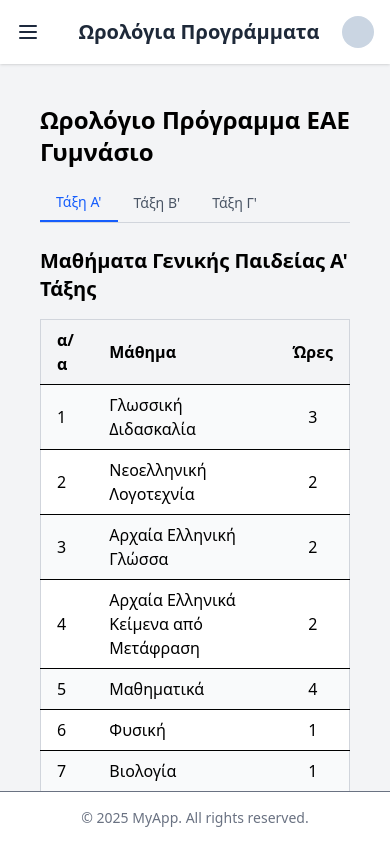
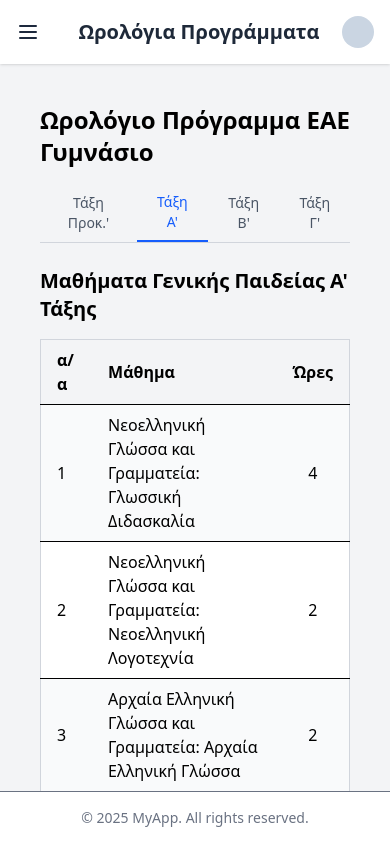
Before and after one commit to tbousiou/greek-schools-timetable, a React (Vite) app: page /greek-schools-timetable/eae-gymnasio in a window 390 px wide. Built offline with nearby package versions, Linux system fonts and the light colour scheme.

Commit message:
Gymnasio data, refactor lykeio

```diff
--- a/src/pages/EaeGimnasio.jsx
+++ b/src/pages/EaeGimnasio.jsx
@@ -3,13 +3,26 @@ import ClassTable from '../components/ClassTable';
 import TabNavigation from '../components/TabNavigation';
 
 const eaeGimnasioData = {
+  preliminary: {
+    subjects: {
+      core: [
+        { name: "Νεοελληνική Γλώσσα και Γραμματεία", hours: 15 },
+        { name: "Μαθηματικά", hours: 5 },
+        { name: "Νοηματική Γλώσσα για κωφούς και βαρήκοους ή εναλλακτικές μορφές επικοινωνίας για τους κινητικά ανάπηρους μαθητές μέσω Η/Υ ", hours: 4 },
+        { name: "Φυσική Αγωγή", hours: 2 },
+        { name: "Καλλιτεχνική Παιδεία (Καλλιτεχνικά ή Μουσική ή θεατρική Παιδεία) ", hours: 2 },
+        { name: "Υποστηρικτικές", hours: 4 },
+        { name: "Εργαστήριο Δεξιοτήτων", hours: 1 }
+      ]
+    }
+  },
   classA: {
     subjects: {
       core: [
-        { name: "Γλωσσική Διδασκαλία", hours: 3 },
-        { name: "Νεοελληνική Λογοτεχνία", hours: 2 },
-        { name: "Αρχαία Ελληνική Γλώσσα", hours: 2 },
-        { name: "Αρχαία Ελληνικά Κείμενα από Μετάφραση", hours: 2 },
+        { name: "Νεοελληνική Γλώσσα και Γραμματεία: Γλωσσική Διδασκαλία", hours: 4 },
+        { name: "Νεοελληνική Γλώσσα και Γραμματεία: Νεοελληνική Λογοτεχνία", hours: 2 },
+        { name: "Αρχαία Ελληνική Γλώσσα και Γραμματεία: Αρχαία Ελληνική Γλώσσα", hours: 2 },
+        { name: "Αρχαία Ελληνική Γλώσσα και Γραμματεία: Αρχαία Ελληνικά Κείμενα από Μετάφραση", hours: 2 },
         { name: "Μαθηματικά", hours: 4 },
         { name: "Φυσική", hours: 1 },
         { name: "Βιολογία", hours: 1 },
@@ -17,8 +30,7 @@ const eaeGimnasioData = {
         { name: "Ιστορία", hours: 2 },
         { name: "Θρησκευτικά", hours: 2 },
         { name: "Αγγλικά", hours: 2 },
-        { name: "2η Ξένη Γλώσσα*", hours: 2 },
-        { name: "Οικιακή Οικονομία", hours: 1 },
+        { name: "Οικιακή Οικονομία", hours: 2 },
         { name: "Φυσική Αγωγή", hours: 2 },
         { name: "Τεχνολογία", hours: 1 },
         { name: "Πληροφορική", hours: 2 },
@@ -28,14 +40,13 @@ const eaeGimnasioData = {
       ]
     }
   },
-
   classB: {
     subjects: {
       core: [
-        { name: "Γλωσσική Διδασκαλία", hours: 2 },
-        { name: "Νεοελληνική Λογοτεχνία", hours: 2 },
-        { name: "Αρχαία Ελληνική Γλώσσα", hours: 2 },
-        { name: "Αρχαία Ελληνικά Κείμενα από Μετάφραση", hours: 2 },
+        { name: "Νεοελληνική Γλώσσα και Γραμματεία: Γλωσσική Διδασκαλία", hours: 4 },
+        { name: "Νεοελληνική Γλώσσα και Γραμματεία: Νεοελληνική Λογοτεχνία", hours: 2 },
+        { name: "Αρχαία Ελληνική Γλώσσα και Γραμματεία: Αρχαία Ελληνική Γλώσσα", hours: 2 },
+        { name: "Αρχαία Ελληνική Γλώσσα και Γραμματεία: Αρχαία Ελληνικά Κείμενα από Μετάφραση", hours: 2 },
         { name: "Μαθηματικά", hours: 4 },
         { name: "Φυσική", hours: 2 },
         { name: "Χημεία", hours: 1 },
@@ -44,23 +55,22 @@ const eaeGimnasioData = {
         { name: "Ιστορία", hours: 2 },
         { name: "Θρησκευτικά", hours: 2 },
         { name: "Αγγλικά", hours: 2 },
-        { name: "2η Ξένη Γλώσσα*", hours: 2 },
         { name: "Φυσική Αγωγή", hours: 2 },
-        { name: "Τεχνολογία", hours: 1 },
-        { name: "Πληροφορική", hours: 1 },
-        { name: "Μουσική", hours: 1 },
-        { name: "Καλλιτεχνικά", hours: 1 },
-        { name: "Εργαστήριο Δεξιοτήτων", hours: 1 }
+        { name: "Τεχνολογία και Πληροφορική: Τεχνολογία", hours: 1 },
+        { name: "Τεχνολογία και Πληροφορική: Πληροφορική", hours: 1 },
+        { name: "Πολιτισμός και Δραστηριότητες: Μουσική", hours: 1 },
+        { name: "Πολιτισμός και Δραστηριότητες: Καλλιτεχνικά", hours: 1 },
+        { name: "Πολιτισμός και Δραστηριότητες: Εργαστήριο Δεξιοτήτων", hours: 1 }
       ]
     }
   },
   classC: {
     subjects: {
       core: [
-        { name: "Γλωσσική Διδασκαλία", hours: 2 },
-        { name: "Νεοελληνική Λογοτεχνία", hours: 2 },
-        { name: "Αρχαία Ελληνική Γλώσσα", hours: 2 },
-        { name: "Αρχαία Ελληνικά Κείμενα από Μετάφραση", hours: 2 },
+        { name: "Νεοελληνική Γλώσσα και Γραμματεία: Γλωσσική Διδασκαλία", hours: 4 },
+        { name: "Νεοελληνική Γλώσσα και Γραμματεία: Νεοελληνική Λογοτεχνία", hours: 2 },
+        { name: "Αρχαία Ελληνική Γλώσσα και Γραμματεία: Αρχαία Ελληνική Γλώσσα", hours: 2 },
+        { name: "Αρχαία Ελληνική Γλώσσα και Γραμματεία: Αρχαία Ελληνικά Κείμενα από Μετάφραση", hours: 2 },
         { name: "Μαθηματικά", hours: 4 },
         { name: "Φυσική", hours: 2 },
         { name: "Χημεία", hours: 1 },
@@ -68,14 +78,13 @@ const eaeGimnasioData = {
         { name: "Ιστορία", hours: 2 },
         { name: "Θρησκευτικά", hours: 2 },
         { name: "Αγγλικά", hours: 2 },
-        { name: "2η Ξένη Γλώσσα*", hours: 2 },
         { name: "Κοινωνική και Πολιτική Αγωγή", hours: 3 },
         { name: "Φυσική Αγωγή", hours: 2 },
-        { name: "Τεχνολογία", hours: 1 },
-        { name: "Πληροφορική", hours: 1 },
-        { name: "Μουσική", hours: 1 },
-        { name: "Καλλιτεχνικά", hours: 1 },
-        { name: "Εργαστήριο Δεξιοτήτων", hours: 1 }
+        { name: "Τεχνολογία και Πληροφορική: Τεχνολογία", hours: 1 },
+        { name: "Τεχνολογία και Πληροφορική: Πληροφορική", hours: 1 },
+        { name: "Πολιτισμός και Δραστηριότητες: Μουσική", hours: 1 },
+        { name: "Πολιτισμός και Δραστηριότητες: Καλλιτεχνικά", hours: 1 },
+        { name: "Πολιτισμός και Δραστηριότητες: Εργαστήριο Δεξιοτήτων", hours: 1 }
       ]
     }
   },
@@ -87,6 +96,7 @@ export default function EAEGimnasio() {
 
   // Define tabs as data
   const tabs = [
+    { id: 'Pre', label: 'Τάξη Προκ.\'' },
     { id: 'A', label: 'Τάξη Α\'' },
     { id: 'B', label: 'Τάξη Β\'' },
     { id: 'C', label: 'Τάξη Γ\'' }
@@ -104,15 +114,24 @@ export default function EAEGimnasio() {
       />
 
       {/* Content based on active tab */}
+
+      {activeTab === 'Pre' && (
+        <section>
+          <h2 className="text-xl font-semibold mb-4">Μαθήματα Προκαταρκτικής Τάξης</h2>
+          <div className="overflow-x-auto mb-4">
+            <ClassTable data={eaeGimnasioData.preliminary.subjects.core} />
+          </div>
+
+        </section>
+      )}
+
       {activeTab === 'A' && (
         <section>
           <h2 className="text-xl font-semibold mb-4">Μαθήματα Γενικής Παιδείας Α' Τάξης</h2>
           <div className="overflow-x-auto mb-4">
             <ClassTable data={eaeGimnasioData.classA.subjects.core} />
           </div>
-          <p className="text-sm text-gray-600">
-            * Η 2η ξένη γλώσσα επιλέγεται μεταξύ Γαλλικών, Γερμανικών και Ιταλικών.
-          </p>
+
         </section>
       )}
 
@@ -122,9 +141,7 @@ export default function EAEGimnasio() {
           <div className="overflow-x-auto mb-4">
             <ClassTable data={eaeGimnasioData.classB.subjects.core} />
           </div>
-          <p className="text-sm text-gray-600">
-            * Η 2η ξένη γλώσσα επιλέγεται μεταξύ Γαλλικών, Γερμανικών και Ιταλικών.
-          </p>
+
         </section>
       )}
 
@@ -134,9 +151,7 @@ export default function EAEGimnasio() {
           <div className="overflow-x-auto mb-4">
             <ClassTable data={eaeGimnasioData.classC.subjects.core} />
           </div>
-          <p className="text-sm text-gray-600">
-            * Η 2η ξένη γλώσσα επιλέγεται μεταξύ Γαλλικών, Γερμανικών και Ιταλικών.
-          </p>
+
         </section>
       )}
     </div>
--- a/src/pages/EneegylGimnasio.jsx
+++ b/src/pages/EneegylGimnasio.jsx
@@ -6,25 +6,26 @@ const eneegylGimnasioData = {
   classA: {
     subjects: {
       core: [
-        { name: "Γλωσσική Διδασκαλία", hours: 3 },
-        { name: "Νεοελληνική Λογοτεχνία", hours: 2 },
-        { name: "Αρχαία Ελληνική Γλώσσα", hours: 2 },
+        { name: "Νεοελληνική Γλώσσα και Γραμματεία: Γλωσσική Διδασκαλία", hours: 3 },
+        { name: "Νεοελληνική Γλώσσα και Γραμματεία: Νεοελληνική Λογοτεχνία", hours: 2 },
         { name: "Αρχαία Ελληνικά Κείμενα από Μετάφραση", hours: 2 },
-        { name: "Μαθηματικά", hours: 4 },
+        { name: "Μαθηματικά: Άλγεβρα", hours: 2 },
+        { name: "Μαθηματικά: Γεωμετρία", hours: 1 },
         { name: "Φυσική", hours: 1 },
         { name: "Βιολογία", hours: 1 },
         { name: "Γεωλογία - Γεωγραφία", hours: 1 },
         { name: "Ιστορία", hours: 2 },
         { name: "Θρησκευτικά", hours: 2 },
-        { name: "Αγγλικά", hours: 2 },
-        { name: "2η Ξένη Γλώσσα*", hours: 2 },
-        { name: "Οικιακή Οικονομία", hours: 1 },
+        { name: "Αγγλικά", hours: 1 },
+        { name: "Οικιακή Οικονομία", hours: 2 },
         { name: "Φυσική Αγωγή", hours: 2 },
-        { name: "Τεχνολογία", hours: 1 },
-        { name: "Πληροφορική", hours: 2 },
-        { name: "Μουσική", hours: 1 },
-        { name: "Καλλιτεχνικά", hours: 1 },
-        { name: "Εργαστήριο Δεξιοτήτων", hours: 1 }
+        { name: "Τεχνολογία και Πληροφορική: Τεχνολογία", hours: 1 },
+        { name: "Τεχνολογία και Πληροφορική: Πληροφορική", hours: 1 },
+        { name: "Πολιτισμός και Δραστηριότητες: Μουσική/Θεατρική Αγωγή/", hours: 1 },
+        { name: "Πολιτισμός και Δραστηριότητες: Καλλιτεχνικά", hours: 1 },
+        { name: "Σχολικός Επαγγελματικός Προσανατολισμός", hours: 2 },
+        { name: "Ζώνη Δημιουργικών Δραστηριοτήτων", hours: 2 },
+        { name: "Εργαστήριο Δεξιοτήτων", hours: 1 },
       ]
     }
   },
@@ -32,53 +33,80 @@ const eneegylGimnasioData = {
   classB: {
     subjects: {
       core: [
-        { name: "Γλωσσική Διδασκαλία", hours: 2 },
-        { name: "Νεοελληνική Λογοτεχνία", hours: 2 },
-        { name: "Αρχαία Ελληνική Γλώσσα", hours: 2 },
+       { name: "Νεοελληνική Γλώσσα και Γραμματεία: Γλωσσική Διδασκαλία", hours: 2 },
+        { name: "Νεοελληνική Γλώσσα και Γραμματεία: Νεοελληνική Λογοτεχνία", hours: 1 },
         { name: "Αρχαία Ελληνικά Κείμενα από Μετάφραση", hours: 2 },
-        { name: "Μαθηματικά", hours: 4 },
-        { name: "Φυσική", hours: 2 },
+        { name: "Μαθηματικά: Άλγεβρα", hours: 2 },
+        { name: "Μαθηματικά: Γεωμετρία", hours: 1 },
+        { name: "Φυσική", hours: 1 },
         { name: "Χημεία", hours: 1 },
         { name: "Βιολογία", hours: 1 },
-        { name: "Γεωλογία - Γεωγραφία", hours: 2 },
+        { name: "Γεωλογία - Γεωγραφία", hours: 1 },
         { name: "Ιστορία", hours: 2 },
         { name: "Θρησκευτικά", hours: 2 },
-        { name: "Αγγλικά", hours: 2 },
-        { name: "2η Ξένη Γλώσσα*", hours: 2 },
+        { name: "Αγγλικά", hours: 1 },
         { name: "Φυσική Αγωγή", hours: 2 },
-        { name: "Τεχνολογία", hours: 1 },
-        { name: "Πληροφορική", hours: 1 },
-        { name: "Μουσική", hours: 1 },
-        { name: "Καλλιτεχνικά", hours: 1 },
-        { name: "Εργαστήριο Δεξιοτήτων", hours: 1 }
+        { name: "Τεχνολογία και Πληροφορική: Τεχνολογία", hours: 2 },
+        { name: "Τεχνολογία και Πληροφορική: Πληροφορική", hours: 2 },
+        { name: "Πολιτισμός και Δραστηριότητες: Μουσική/Θεατρική Αγωγή/", hours: 1 },
+        { name: "Πολιτισμός και Δραστηριότητες: Καλλιτεχνικά", hours: 1 },
+        { name: "Σχολικός Επαγγελματικός Προσανατολισμός", hours: 3 },
+        { name: "Ζώνη Δημιουργικών Δραστηριοτήτων", hours: 2 },
+        { name: "Εργαστήριο Δεξιοτήτων", hours: 1 },
       ]
     }
   },
   classC: {
     subjects: {
       core: [
-        { name: "Γλωσσική Διδασκαλία", hours: 2 },
-        { name: "Νεοελληνική Λογοτεχνία", hours: 2 },
-        { name: "Αρχαία Ελληνική Γλώσσα", hours: 2 },
+        { name: "Νεοελληνική Γλώσσα και Γραμματεία: Γλωσσική Διδασκαλία", hours: 2 },
+        { name: "Νεοελληνική Γλώσσα και Γραμματεία: Νεοελληνική Λογοτεχνία", hours: 1 },
         { name: "Αρχαία Ελληνικά Κείμενα από Μετάφραση", hours: 2 },
-        { name: "Μαθηματικά", hours: 4 },
+        { name: "Μαθηματικά: Άλγεβρα", hours: 2 },
+        { name: "Μαθηματικά: Γεωμετρία", hours: 1 },
         { name: "Φυσική", hours: 2 },
-        { name: "Χημεία", hours: 1 },
-        { name: "Βιολογία", hours: 1 },
-        { name: "Ιστορία", hours: 2 },
-        { name: "Θρησκευτικά", hours: 2 },
-        { name: "Αγγλικά", hours: 2 },
-        { name: "2η Ξένη Γλώσσα*", hours: 2 },
-        { name: "Κοινωνική και Πολιτική Αγωγή", hours: 3 },
+        { name: "Γεωλογία - Γεωγραφία", hours: 1 },
+        { name: "Ιστορία", hours: 1 },
+        { name: "Θρησκευτικά", hours: 1 },
+        { name: "Αγγλικά", hours: 1 },
+        { name: "Κοινωνική και Πολιτική Αγωγή", hours: 1 },
         { name: "Φυσική Αγωγή", hours: 2 },
-        { name: "Τεχνολογία", hours: 1 },
-        { name: "Πληροφορική", hours: 1 },
-        { name: "Μουσική", hours: 1 },
-        { name: "Καλλιτεχνικά", hours: 1 },
-        { name: "Εργαστήριο Δεξιοτήτων", hours: 1 }
+        { name: "Τεχνολογία και Πληροφορική: Τεχνολογία", hours: 2 },
+        { name: "Τεχνολογία και Πληροφορική: Πληροφορική", hours: 2 },
+        { name: "Πολιτισμός και Δραστηριότητες: Μουσική/Θεατρική Αγωγή/", hours: 1 },
+        { name: "Πολιτισμός και Δραστηριότητες: Καλλιτεχνικά", hours: 1 },
+        { name: "Σχολικός Επαγγελματικός Προσανατολισμός", hours: 5 },
+        { name: "Ζώνη Δημιουργικών Δραστηριοτήτων", hours: 2 },
+        { name: "Εργαστήριο Δεξιοτήτων", hours: 1 },
       ]
     }
   },
+  classD: {
+    subjects: {
+      core: [
+        { name: "Νεοελληνική Γλώσσα και Γραμματεία: Γλωσσική Διδασκαλία", hours: 2 },
+        { name: "Νεοελληνική Γλώσσα και Γραμματεία: Νεοελληνική Λογοτεχνία", hours: 1 },
+        { name: "Αρχαία Ελληνικά Κείμενα από Μετάφραση", hours: 2 },
+        { name: "Μαθηματικά: Άλγεβρα", hours: 2 },
+        { name: "Μαθηματικά: Γεωμετρία", hours: 1 },
+        { name: "Φυσική", hours: 1 },
+        { name: "Χημεία", hours: 1 },
+        { name: "Βιολογία", hours: 1 },
+        { name: "Ιστορία", hours: 1 },
+        { name: "Θρησκευτικά", hours: 1 },
+        { name: "Αγγλικά", hours: 1 },
+        { name: "Φυσική Αγωγή", hours: 2 },
+        { name: "Κοινωνική και Πολιτική Αγωγή", hours: 2 },
+        { name: "Τεχνολογία και Πληροφορική: Τεχνολογία", hours: 2 },
+        { name: "Τεχνολογία και Πληροφορική: Πληροφορική", hours: 2 },
+        { name: "Πολιτισμός και Δραστηριότητες: Μουσική/Θεατρική Αγωγή/", hours: 1 },
+        { name: "Πολιτισμός και Δραστηριότητες: Καλλιτεχνικά", hours: 1 },
+        { name: "Σχολικός Επαγγελματικός Προσανατολισμός", hours: 5 },
+        { name: "Ζώνη Δημιουργικών Δραστηριοτήτων", hours: 1 },
+        { name: "Εργαστήριο Δεξιοτήτων", hours: 1 },
+      ]
+    }
+  }
 }
 
 
@@ -89,7 +117,8 @@ export default function EneegylGimnasio() {
   const tabs = [
     { id: 'A', label: 'Τάξη Α\'' },
     { id: 'B', label: 'Τάξη Β\'' },
-    { id: 'C', label: 'Τάξη Γ\'' }
+    { id: 'C', label: 'Τάξη Γ\'' },
+    { id: 'D', label: 'Τάξη Δ\'' }
   ];
 
 
@@ -140,6 +169,19 @@ export default function EneegylGimnasio() {
           </p>
         </section>
       )}
+
+      {activeTab === 'D' && (
+        <section>
+          <h2 className="text-xl font-semibold mb-4">Μαθήματα Γενικής Παιδείας Δ' Τάξης</h2>
+          <div className="overflow-x-auto mb-4">
+            <ClassTable data={eneegylGimnasioData.classD.subjects.core} />
+          </div>
+          <p className="text-sm text-gray-600">
+            * Η 2η ξένη γλώσσα επιλέγεται μεταξύ Γαλλικών, Γερμανικών και Ιταλικών.
+          </p>
+        </section>
+      )}
+
     </div>
   )
 }
--- a/src/pages/ImerisioGenikoLikio.jsx
+++ b/src/pages/ImerisioGenikoLikio.jsx
@@ -1,5 +1,6 @@
-import React from 'react'
+import React, { useState } from 'react'
 import ClassTable from '../components/ClassTable.jsx'
+import TabNavigation from '../components/TabNavigation';
 
 
 const imerisioGenikoLikioData = {
@@ -148,87 +149,119 @@ const orientationGroupsC = {
 };
 
 export default function ImerisioGenikoLikio() {
+  const [activeTab, setActiveTab] = useState('A');
+
+  // Define tabs as data
+  const tabs = [
+    { id: 'A', label: 'Τάξη Α\'' },
+    { id: 'B', label: 'Τάξη Β\'' },
+    { id: 'C', label: 'Τάξη Γ\'' }
+  ];
 
   return (
     <div className="p-4">
-      <h1 className="text-2xl font-bold mb-4">Ημερήσιο Γενικό Λύκειο</h1>
+      <h1 className="text-2xl font-bold mb-4">Ωρολόγιο Πρόγραμμα Ημερήσιο Γενικό Λύκειο</h1>
 
-      {/* Class A Table */}
-      <h2 className="text-xl font-semibold mb-4">Ωρολόγιο Πρόγραμμα Α' Τάξης</h2>
-      <h3 className='text-lg font-semibold mb-2'>Μαθήματα Γενικής Παιδείας</h3>
-      <div className="overflow-x-auto mb-8">
+
+      {/* Using the abstracted TabNavigation component */}
+      <TabNavigation
+        activeTab={activeTab}
+        onTabChange={setActiveTab}
+        tabs={tabs}
+      />
+
+      {/* Content based on active tab */}
+      {activeTab === 'A' && (
+        <section>
+          <h2 className="text-xl font-semibold mb-4">Μαθήματα Γενικής Παιδείας Α' Τάξης</h2>
+          <div className="overflow-x-auto mb-4">
             <ClassTable data={coreSubjectsA} />
           </div>
+        </section>
+      )}
 
-      {/* Class B Table */}
-      <h2 className="text-xl font-semibold mb-4">Ωρολόγιο Πρόγραμμα Β' Τάξης</h2>
-      <h3 className='text-lg font-semibold mb-2'>Μαθήματα Γενικής Παιδείας</h3>
-      <div className="overflow-x-auto mb-8">
+      {activeTab === 'B' && (
+        <section>
+
+          <h2 className="text-xl font-semibold mb-4">Μαθήματα Γενικής Παιδείας Β' Τάξης</h2>
+          <div className="overflow-x-auto mb-4">
             <ClassTable data={coreSubjectsB} />
           </div>
 
-      {/* Orientation Groups Tables - Side by Side */}
           <h2 className="text-xl font-semibold mb-4">Μαθήματα Ομάδων Προσανατολισμού Β' Τάξης</h2>
-      <p className='mb-2'>Στη Β Λυκείου διαμορφώνονται δύο Ομάδες Προσανατολισμού: η Ομάδα Ανθρωπιστικών Σπουδών και η Ομάδα Θετικών Σπουδών</p>
-      <div className="flex flex-wrap">
-        {/* Humanities Orientation Group */}
-        <div className="w-full md:w-1/2 pr-0 md:pr-2 mb-4 md:mb-0">
-          <h3 className="text-lg font-semibold mb-2">{orientationGroupsB.humanities.name}</h3>
-          <ClassTable data={orientationGroupsB.humanities.subjects} footerLabel="Σύνολο Προγράμματος Ομάδας Προσανατολισμού" />
-        </div>
-
-        {/* Science Orientation Group */}
-        <div className="w-full md:w-1/2 pl-0 md:pl-2">
-          <h3 className="text-lg font-semibold mb-2">{orientationGroupsB.science.name}</h3>
-          <ClassTable data={orientationGroupsB.science.subjects} footerLabel="Σύνολο Προγράμματος Ομάδας Προσανατολισμού" />
+          <div className="grid grid-cols-1 md:grid-cols-2 gap-6">
+            <div>
+              <h3 className='text-lg text-amber-700 font-semibold mb-4'>Ανθρωπιστικών Σπουδών</h3>
+              <div className="overflow-x-auto">
+                <ClassTable data={orientationGroupsB.humanities.subjects} />
               </div>
             </div>
 
-      <p className="mt-4 text-sm text-gray-600">
-        * Η 2η ξένη γλώσσα επιλέγεται μεταξύ Γαλλικών, Γερμανικών και Ιταλικών.
-      </p>
+            <div>
+              <h3 className='text-lg text-amber-700 font-semibold mb-4'>Θετικών Σπουδών</h3>
+              <div className="overflow-x-auto">
+                <ClassTable data={orientationGroupsB.science.subjects} />
+              </div>
+            </div>
+          </div>
 
-      {/* Class C Table */}
-      <h2 className="text-xl font-semibold mb-4 mt-8">Ωρολόγιο Πρόγραμμα Γ' Τάξης</h2>
-      <h3 className='text-lg font-semibold mb-2'>Μαθήματα Γενικής Παιδείας</h3>
-      <div className="overflow-x-auto mb-8">
+        </section>
+      )}
+
+      {activeTab === 'C' && (
+        <section>
+          <h2 className="text-xl font-semibold mb-4">Μαθήματα Γενικής Παιδείας Γ' Τάξης</h2>
+          <div className="overflow-x-auto mb-4">
             <ClassTable data={coreSubjectsC} />
           </div>
 
-      {/* Orientation Groups Tables for Class C */}
-      <h2 className="text-xl font-semibold mb-4">Μαθήματα Ομάδων Προσανατολισμού Γ' Τάξης</h2>
-      <p className='mb-2'>Στη Γ' Λυκείου διαμορφώνονται τρεις Ομάδες Προσανατολισμού: η Ομάδα Ανθρωπιστικών Σπουδών, η Ομάδα Θετικών Σπουδών και Σπουδών Υγείας, και η Ομάδα Σπουδών Οικονομίας και Πληροφορικής</p>
-
-      {/* First row - First two orientation groups */}
-      <div className="flex flex-wrap mb-8">
-        {/* Humanities Orientation Group */}
-        <div className="w-full md:w-1/2 pr-0 md:pr-2 mb-4 md:mb-0">
-          <h3 className="text-lg font-semibold mb-2">{orientationGroupsC.humanities.name}</h3>
-          <ClassTable data={orientationGroupsC.humanities.subjects} footerLabel="Σύνολο Προγράμματος Ομάδας Προσανατολισμού" />
-        </div>
-
-        {/* Science Orientation Group */}
-        <div className="w-full md:w-1/2 pl-0 md:pl-2">
-          <h3 className="text-lg font-semibold mb-2">{orientationGroupsC.science.name}</h3>
-          <ClassTable data={orientationGroupsC.science.subjects} footerLabel="Σύνολο Προγράμματος Ομάδας Προσανατολισμού" />
-        </div>
-      </div>
-
-      {/* Second row - Economics Orientation Group (centered) */}
-      <div className="flex justify-center mb-8">
-        <div className="w-full md:w-1/2">
-          <h3 className="text-lg font-semibold mb-2">{orientationGroupsC.economics.name}</h3>
-          <ClassTable data={orientationGroupsC.economics.subjects} footerLabel="Σύνολο Προγράμματος Ομάδας Προσανατολισμού" />
-        </div>
-      </div>
-
-      {/* Footnotes */}
-      <div className="mt-4 text-sm text-gray-600">
+          <div className="text-sm text-gray-600">
             <p className="mb-2">* Ιστορία διδάσκονται οι μαθητές/μαθήτριες που επιλέγουν την Ομάδα Προσανατολισμού "Θετικών Σπουδών και Σπουδών Υγείας" ή την Ομάδα Προσανατολισμού "Σπουδών Οικονομίας και Πληροφορικής". Μαθηματικά διδάσκονται οι μαθητές/μαθήτριες που επιλέγουν την Ομάδα Προσανατολισμού "Ανθρωπιστικών Σπουδών".</p>
             <p className="mb-2">* Μαθηματικά για τους/τις μαθητές/μαθήτριες που επιλέγουν το 2ο Επιστημονικό Πεδίο ή Βιολογία για τους/τις μαθητές/μαθήτριες που επιλέγουν το 3ο Επιστημονικό Πεδίο.</p>
             <p>* ΓΠ = Γενικής Παιδείας</p>
           </div>
 
+          <h2 className="text-xl font-semibold mb-4">Μαθήματα Ομάδων Προσανατολισμού Γ' Τάξης</h2>
+          <div className="grid grid-cols-1 md:grid-cols-3 gap-6">
+            <div>
+              <h3 className='text-lg text-amber-700 font-semibold mb-4'>Ανθρωπιστικών Σπουδών</h3>
+              <div className="overflow-x-auto">
+                <ClassTable data={orientationGroupsC.humanities.subjects} />
+              </div>
+            </div>
+
+            <div>
+              <h3 className='text-lg text-amber-700 font-semibold mb-4'>Θετικών Σπουδών και Σπουδών Υγείας</h3>
+              <div className="overflow-x-auto">
+                <ClassTable data={orientationGroupsC.science.subjects} />
+              </div>
+            </div>
+
+            <div>
+              <h3 className='text-lg text-amber-700 font-semibold mb-4'>Σπουδών Οικονομίας και Πληροφορικής</h3>
+              <div className="overflow-x-auto">
+                <ClassTable data={orientationGroupsC.economics.subjects} />
+              </div>
+            </div>
+          </div>
+
+        </section>
+      )}
+
+
+
+
+
+
+
+
+
+
+
+
+
+
+
     </div>
   )
 }
```
Lines whose indentation alone changed are shown as unchanged.
